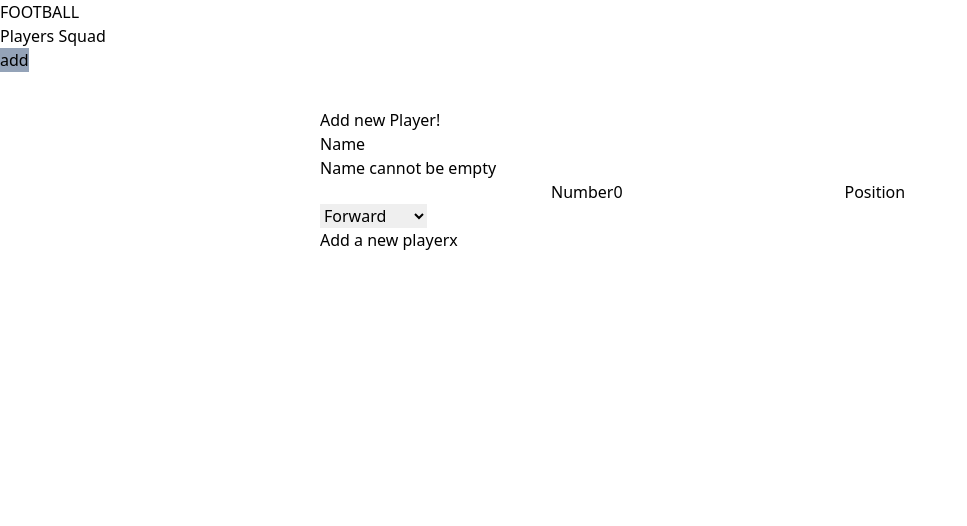
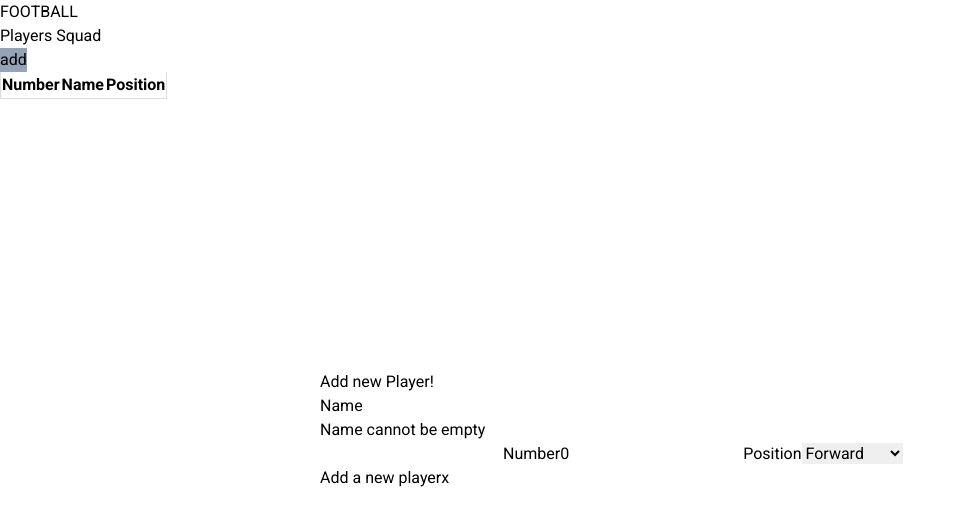
Before and after one commit to imustend/foopbaal, an Angular app: page /players in a window 1280 px wide. Both pictures are taken after a click on the button "add". Shown: the top 526 px of the page, without its empty margins (0-967 px from the left). Built offline with nearby package versions, Linux system fonts and the light colour scheme.

Commit message:
i dont even remember

```diff
--- a/src/app/players/players.component.css
+++ b/src/app/players/players.component.css
@@ -1,12 +1,17 @@
 .add-player-form {
     display: none;
     opacity: 0;
+
 }
 
 .add-player-form-active {
 	width: 50vw;
-    transform: translate(50%, 25%);
+    transform: translate(50%, -25%);
 	opacity: 1;
+    position: absolute;
+    top: 50vh;
+    right: 50vw;
+    z-index: 1000;
 }
 
 .bg {
@@ -16,3 +21,9 @@
 .red-border {
     border-color: rgb(185 28 28)
 }
+
+tr {
+    border-bottom: 1px solid #ddd;
+    border-right: 1px solid #ddd;
+    border-left: 1px solid #ddd;
+}
--- a/src/app/players/players.component.html
+++ b/src/app/players/players.component.html
@@ -5,7 +5,25 @@
         </button>
     </div>
 
-    <form class="z-50 flex flex-col bg-lime-600 p-9 rounded-xl drop-shadow-xl ease-in-out duration-200" [class.add-player-form]="!formActive" [class.add-player-form-active]="formActive">
+
+    <table class="w-1/2 text-white mr-auto ml-auto">
+        <tr class="font-semibold text-xl ">
+            <th>Number</th>
+            <th>Name</th>
+            <th>Position</th>
+        </tr>
+        <ng-template ngFor let-player [ngForOf]="playerList">
+            <tr class="font-thin even:bg-lime-500" >
+                <!-- TODO: change those things for intputs to allow for smooth editing and stuff -->
+                <th>{{player.number}}</th>
+                <th>{{player.name}}</th>
+                <th>{{player.position}}</th>
+            </tr>
+        </ng-template>
+    </table>
+
+
+    <form class="flex flex-col bg-lime-600 p-9 rounded-xl drop-shadow-xl ease-in-out duration-200" [class.add-player-form]="!formActive" [class.add-player-form-active]="formActive">
         <h2 class="text-white text-xl">Add new Player!</h2>
             <label for="name" class="text-white text-lg" >Name</label>
             <p *ngIf="newPlayerName==''" class="text-red-700 p-1">Name cannot be empty</p>
--- a/src/app/players/players.component.ts
+++ b/src/app/players/players.component.ts
@@ -33,7 +33,7 @@ export class PlayersComponent {
 			return;
 		}
 
-		if(1 > this.newPlayerNumber || this.newPlayerNumber > 99) {
+		if(0 > this.newPlayerNumber || this.newPlayerNumber > 99) {
 			alert("Number has to be between 1 and 99");
 			return;
 		}
--- a/src/index.html
+++ b/src/index.html
@@ -7,6 +7,8 @@
   <meta name="viewport" content="width=device-width, initial-scale=1">
   <link rel="icon" type="image/x-icon" href="favicon.ico">
   <link href=”https://fonts.googleapis.com/icon?family=Material+Icons” rel=”stylesheet”>
+  <link rel="preconnect" href="https://fonts.googleapis.com"><link rel="preconnect" href="https://fonts.gstatic.com" crossorigin>
+  <link href="https://fonts.googleapis.com/css2?family=Roboto:ital,wght@0,100;0,300;0,400;0,500;0,700;0,900;1,100;1,300;1,400;1,500;1,700;1,900&display=swap" rel="stylesheet">
 </head>
 <body>
   <app-root></app-root>
--- a/src/styles.css
+++ b/src/styles.css
@@ -5,4 +5,5 @@
 body, html {
     height: 100%;
     overflow: hidden;
+    font-family: 'Roboto', sans-serif;
 }
```
